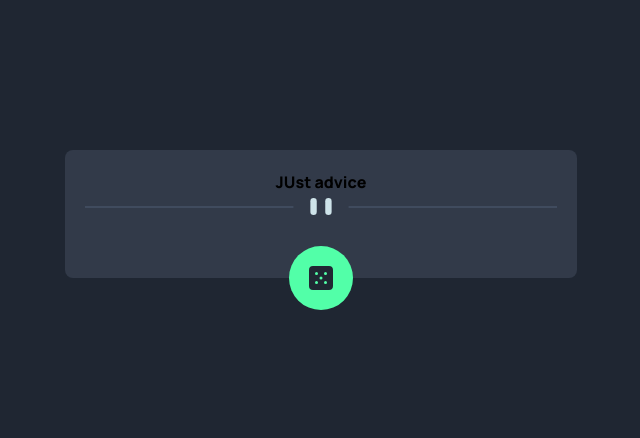
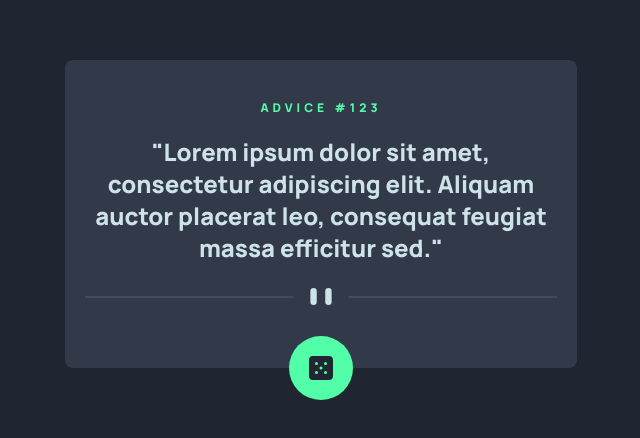
Before and after one commit to Nicolas-Orozco/frontend-mentor-advice-generator, a React (Vite) app: page / in a window 1280 px wide. Shown: the part 186-624 px from the top of the page, without its empty margins (319-959 px from the left). Built offline with nearby package versions, Linux system fonts and the light colour scheme.

Commit message:
Add Advice and Label

```diff
--- a/src/App.jsx
+++ b/src/App.jsx
@@ -1,4 +1,5 @@
 import React from "react";
+import Label from "./components/Label";
 import Advice from "./components/Advice";
 import Divider from "./components/Divider";
 import Button from "./components/Button";
@@ -6,6 +7,7 @@ import Button from "./components/Button";
 function App() {
   return (
     <section className="max-w-lg p-5 m-4 rounded-lg bg-blue-200 font-manrope flex flex-col items-center justify-center flex-1">
+      <Label />
       <Advice />
       <Divider />
       <Button />
--- a/src/components/Advice.jsx
+++ b/src/components/Advice.jsx
@@ -1,7 +1,12 @@
 import React from "react";
 
 function Advice() {
-  return <h2>JUst advice</h2>;
+  return (
+    <h2 className="my-5 text-2xl text-center text-cyan break-words">
+      &quot;Lorem ipsum dolor sit amet, consectetur adipiscing elit. Aliquam
+      auctor placerat leo, consequat feugiat massa efficitur sed.&quot;
+    </h2>
+  );
 }
 
 export default Advice;
--- a/src/components/Button.jsx
+++ b/src/components/Button.jsx
@@ -4,7 +4,7 @@ import { ReactComponent as Logo } from "../assets/icon-dice.svg";
 function Button() {
   return (
     <button
-      type="submit"
+      type="button"
       className="w-16 h-16 relative top-7 mb-[-1.5rem] bg-green rounded-[100%] transition-all duration-200  hover:shadow-[0px_0px_30px_0px_rgba(82,255,169,80)] focus:outline-none focus:ring focus:ring-emerald-600 motion-reduce:transition-none motion-reduce:hover:shadow-none motion-reduce:hover:bg-emerald-400"
     >
       <Logo aria-hidden="true" tabIndex="0" className="m-auto" />
--- a/src/components/Divider.jsx
+++ b/src/components/Divider.jsx
@@ -2,7 +2,11 @@ import React from "react";
 
 function Divider() {
   return (
-    <div className="w-full h-6 bg-contain bg-center bg-no-repeat bg-[url('/src/assets/pattern-divider-mobile.svg')] lg:bg-[url('/src/assets/pattern-divider-desktop.svg')]" />
+    <div
+      role="img"
+      aria-label="Advice divider"
+      className="w-full h-6 bg-contain bg-center bg-no-repeat bg-[url('/src/assets/pattern-divider-mobile.svg')] lg:bg-[url('/src/assets/pattern-divider-desktop.svg')]"
+    />
   );
 }
 
--- /dev/null
+++ b/src/components/Label.jsx
@@ -0,0 +1,11 @@
+import React from "react";
+
+function Label() {
+  return (
+    <h1 className="mt-5 text-green text-xs uppercase tracking-[0.25rem]">
+      Advice #123
+    </h1>
+  );
+}
+
+export default Label;
```
